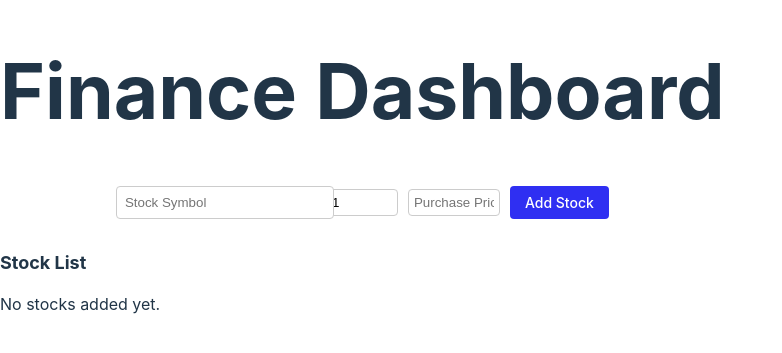
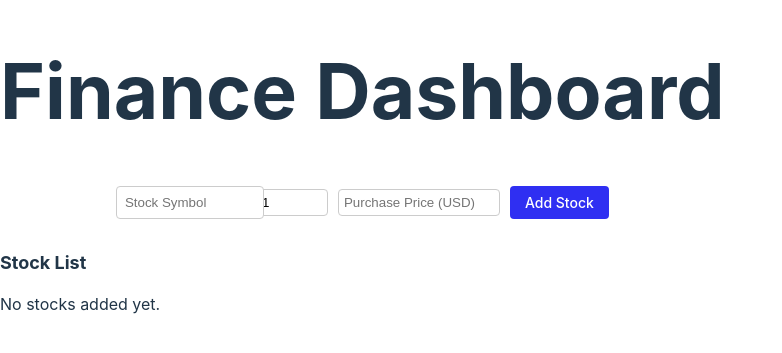
Before and after one commit to jayelinjiaqi/capstone-jayelin-se100, a React (Vite) app: page / in a window 1280 px wide. Shown: the part 235-588 px from the top of the page, without its empty margins (0-782 px from the left). Built offline with nearby package versions, Linux system fonts and the light colour scheme.

Commit message:
size input

```diff
--- a/src/Dropdown.css
+++ b/src/Dropdown.css
@@ -1,6 +1,6 @@
 .dropdown-container {
     position: relative;
-    width: 200px; /* Set width as needed */
+    width: 130px; /* Set width as needed */
 }
 
 .searchInput {
--- a/src/PurchasePriceInput.css
+++ b/src/PurchasePriceInput.css
@@ -4,7 +4,7 @@
 }
 
 .purchaseprice-textbox {
-    width: 80px;
+    width: 150px;
     padding: 5px;
     border: 1px solid #ccc;
     border-radius: 4px;
```
